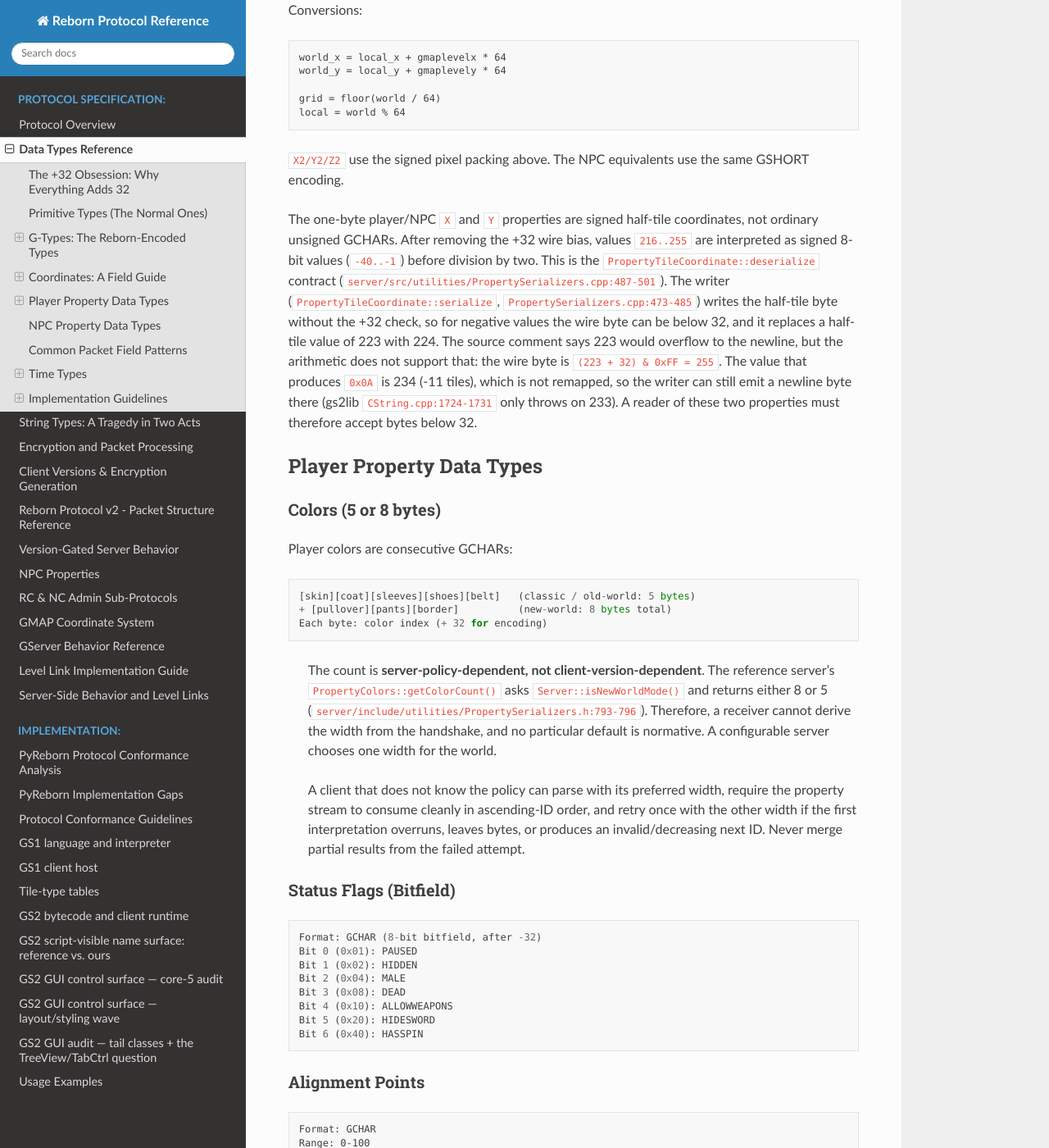
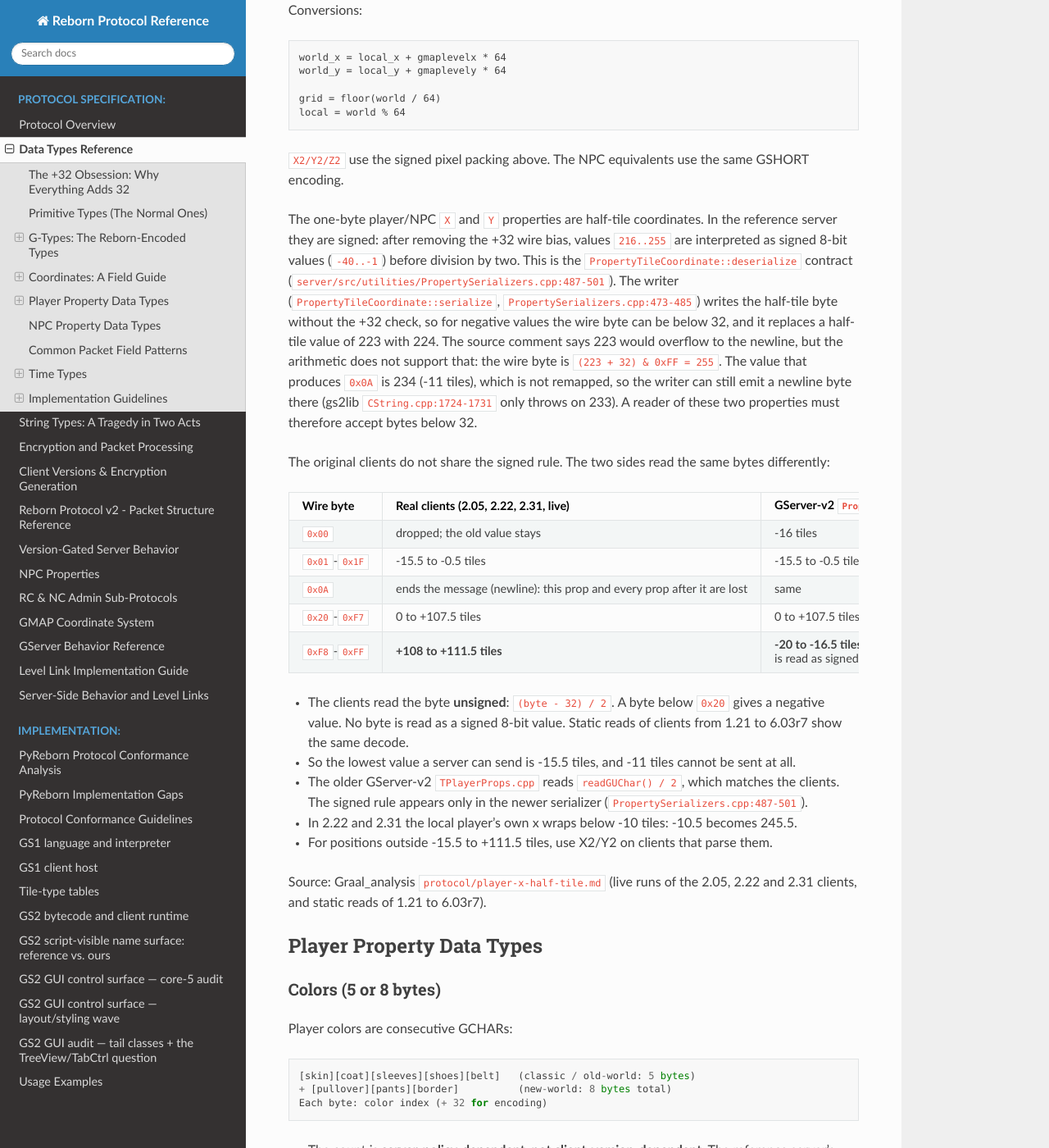
Before and after one commit to hosler/reborn-protocol-docs, a Sphinx documentation site: the page built from docs/protocol/data-types.md, in a window 1280 px wide and 1400 px high, scrolled down 6580 px. Shown: the whole window at 82% size. Built offline with Sphinx 7.4.7 and the Read the Docs theme 3.1.0, drawn with Linux system fonts in a browser that asks for light colours.

Commit message:
Correct one-byte X/Y: clients read the byte unsigned
Co-Authored-By: Claude Opus 5.5 <noreply@anthropic.com>
Claude-Session: https://claude.ai/code/session_01UG2SqjaqQT1odsYRASRQct

```diff
--- a/docs/protocol/data-types.md
+++ b/docs/protocol/data-types.md
@@ -296,8 +296,8 @@ local = world % 64
 `X2/Y2/Z2` use the signed pixel packing above. The NPC equivalents use the same GSHORT
 encoding.
 
-The one-byte player/NPC `X` and `Y` properties are signed half-tile coordinates, not
-ordinary unsigned GCHARs. After removing the +32 wire bias, values `216..255` are
+The one-byte player/NPC `X` and `Y` properties are half-tile coordinates. In the reference
+server they are signed: after removing the +32 wire bias, values `216..255` are
 interpreted as signed 8-bit values (`-40..-1`) before division by two. This is the
 `PropertyTileCoordinate::deserialize` contract
 (`server/src/utilities/PropertySerializers.cpp:487-501`). The writer
@@ -308,6 +308,31 @@ overflow to the newline, but the arithmetic does not support that: the wire byte
 `(223 + 32) & 0xFF = 255`. The value that produces `0x0A` is 234 (-11 tiles), which is not
 remapped, so the writer can still emit a newline byte there (gs2lib `CString.cpp:1724-1731`
 only throws on 233). A reader of these two properties must therefore accept bytes below 32.
+
+The original clients do not share the signed rule. The two sides read the same bytes
+differently:
+
+| Wire byte | Real clients (2.05, 2.22, 2.31, live) | GServer-v2 `PropertyTileCoordinate` |
+|---|---|---|
+| `0x00` | dropped; the old value stays | -16 tiles |
+| `0x01`-`0x1F` | -15.5 to -0.5 tiles | -15.5 to -0.5 tiles |
+| `0x0A` | ends the message (newline): this prop and every prop after it are lost | same |
+| `0x20`-`0xF7` | 0 to +107.5 tiles | 0 to +107.5 tiles |
+| `0xF8`-`0xFF` | **+108 to +111.5 tiles** | **-20 to -16.5 tiles** (`uread >= 216` is read as signed) |
+
+- The clients read the byte **unsigned**: `(byte - 32) / 2`. A byte below `0x20` gives a
+  negative value. No byte is read as a signed 8-bit value. Static reads of clients from
+  1.21 to 6.03r7 show the same decode.
+- So the lowest value a server can send is -15.5 tiles, and -11 tiles cannot be sent at all.
+- The older GServer-v2 `TPlayerProps.cpp` reads `readGUChar() / 2`, which matches the
+  clients. The signed rule appears only in the newer serializer
+  (`PropertySerializers.cpp:487-501`).
+- In 2.22 and 2.31 the local player's own x wraps below -10 tiles: -10.5 becomes 245.5.
+- For positions outside -15.5 to +111.5 tiles, use X2/Y2 on clients that parse them.
+
+Source: Graal_analysis
+[`protocol/player-x-half-tile.md`](https://github.com/squirelworks/Graal_analysis/blob/main/protocol/player-x-half-tile.md)
+(live runs of the 2.05, 2.22 and 2.31 clients, and static reads of 1.21 to 6.03r7).
 
 ## Player Property Data Types
 
```
